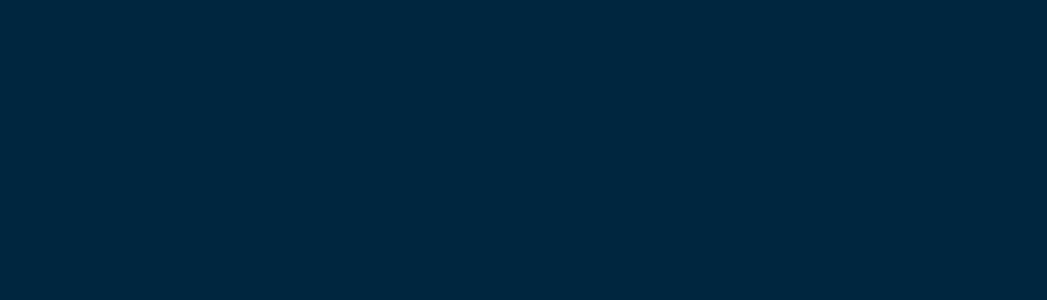
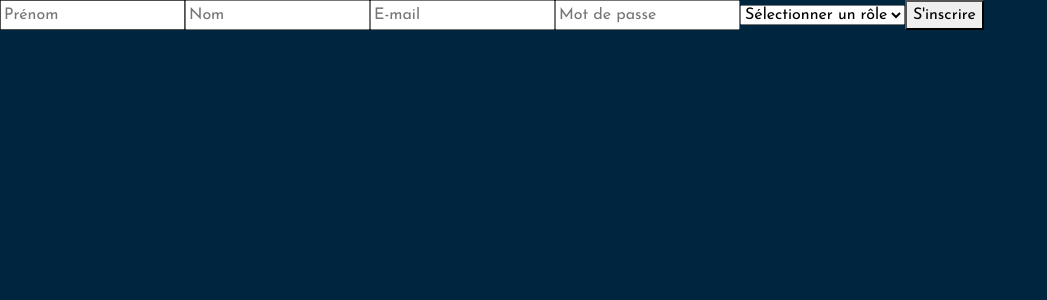
Before and after one commit to TDxDimitri/LocaSwipe-front, a React (Vite) app: page /tenant in a window 1280 px wide. Before the commit this address had no page. Shown: the top 300 px of the page, without its empty margins (0-1047 px from the left). Built offline with nearby package versions, Linux system fonts and the light colour scheme.

Commit message:
add fomrSignUp

```diff
--- a/src/App.jsx
+++ b/src/App.jsx
@@ -14,6 +14,7 @@ import 'bootstrap/dist/js/bootstrap.bundle.min';
 import WelcomePage from './pages/welcome/index';
 import Choice from './pages/choice/choice';
 import './App.css';
+import SignUpForm from './pages/tenant/tenant';
 
 function App() {
   return (
@@ -23,6 +24,8 @@ function App() {
           <Route path="/login" element={<LoginPage />} />
           <Route path="/" element={<WelcomePage />} />
           <Route path="/choice" element={<Choice />} />
+          <Route path="/tenant" element={<SignUpForm />} />
+          <Route path="/landlord" element={<SignUpForm />} />
           {/* autres routes... */}
         </Routes>
       </Router>
--- a/src/components/ui/Card/ChoiceCard/ChoiceCard.jsx
+++ b/src/components/ui/Card/ChoiceCard/ChoiceCard.jsx
@@ -1,9 +1,9 @@
 import React from 'react';
 import './ChoiceCard.scss';
 
-const ChoiceCard = ({ text }) => {
+const ChoiceCard = ({ text, onClick, className }) => {
     return (
-        <div className="choice-card">
+        <div className={`choice-card ${className}`} onClick={onClick}>
             {text}
         </div>
     );
--- a/src/pages/choice/choice.jsx
+++ b/src/pages/choice/choice.jsx
@@ -1,13 +1,18 @@
 import React from 'react';
+import { useNavigate } from 'react-router-dom';
 import ChoiceCard from '../../components/ui/Card/ChoiceCard/ChoiceCard';
 import './ChoicePage.scss';
 
 const ChoicePage = () => {
+    const navigate = useNavigate();
+
+    const goToFormTenant = () => navigate('/tenant');
+    const goToFormLandlord = () => navigate('/landlord');
     return (
         <div className="choice-page">
             <h1 className='choice-title'>Choisissez</h1>
-            <ChoiceCard text="Locataire" />
-            <ChoiceCard text="Propriétaire" className="choice-card" />
+            <ChoiceCard text="Locataire" onClick={goToFormTenant} />
+            <ChoiceCard text="Propriétaire" onClick={goToFormLandlord} className="choice-card" />
         </div>
     );
 };
--- a/src/pages/tenant/tenant.jsx
+++ b/src/pages/tenant/tenant.jsx
@@ -0,0 +1,84 @@
+import React, { useState } from 'react';
+
+function SignUpForm() {
+  const [formData, setFormData] = useState({
+    firstname: '',
+    lastname: '',
+    email: '',
+    password: '',
+    roleType: ''
+  });
+
+  const handleChange = (e) => {
+    setFormData({ ...formData, [e.target.name]: e.target.value });
+  };
+
+  const handleSubmit = async (e) => {
+    e.preventDefault();
+
+    try {
+      const response = await fetch('/api/register', {
+        method: 'POST',
+        headers: {
+          'Content-Type': 'application/json'
+        },
+        body: JSON.stringify(formData)
+      });
+
+      if (response.ok) {
+        // Inscription réussie, rediriger ou afficher un message de confirmation
+      } else {
+        // Gérer les erreurs de l'API
+        const data = await response.json();
+        console.error('Erreur lors de l\'inscription:', data.message);
+      }
+    } catch (error) {
+      console.error('Erreur lors de la requête:', error);
+    }
+  };
+
+  return (
+    <form onSubmit={handleSubmit}>
+      <input
+        type="text"
+        name="firstname"
+        placeholder="Prénom"
+        value={formData.firstname}
+        onChange={handleChange}
+        required
+      />
+      <input
+        type="text"
+        name="lastname"
+        placeholder="Nom"
+        value={formData.lastname}
+        onChange={handleChange}
+        required
+      />
+      <input
+        type="email"
+        name="email"
+        placeholder="E-mail"
+        value={formData.email}
+        onChange={handleChange}
+        required
+      />
+      <input
+        type="password"
+        name="password"
+        placeholder="Mot de passe"
+        value={formData.password}
+        onChange={handleChange}
+        required
+      />
+      <select name="roleType" value={formData.roleType} onChange={handleChange} required>
+        <option value="">Sélectionner un rôle</option>
+        <option value="admin">Administrateur</option>
+        <option value="user">Utilisateur</option>
+      </select>
+      <button type="submit">S'inscrire</button>
+    </form>
+  );
+}
+
+export default SignUpForm;
```
Also changed, not shown: src/pages/landlord/landlord.jsx (+84 -0 lines).
